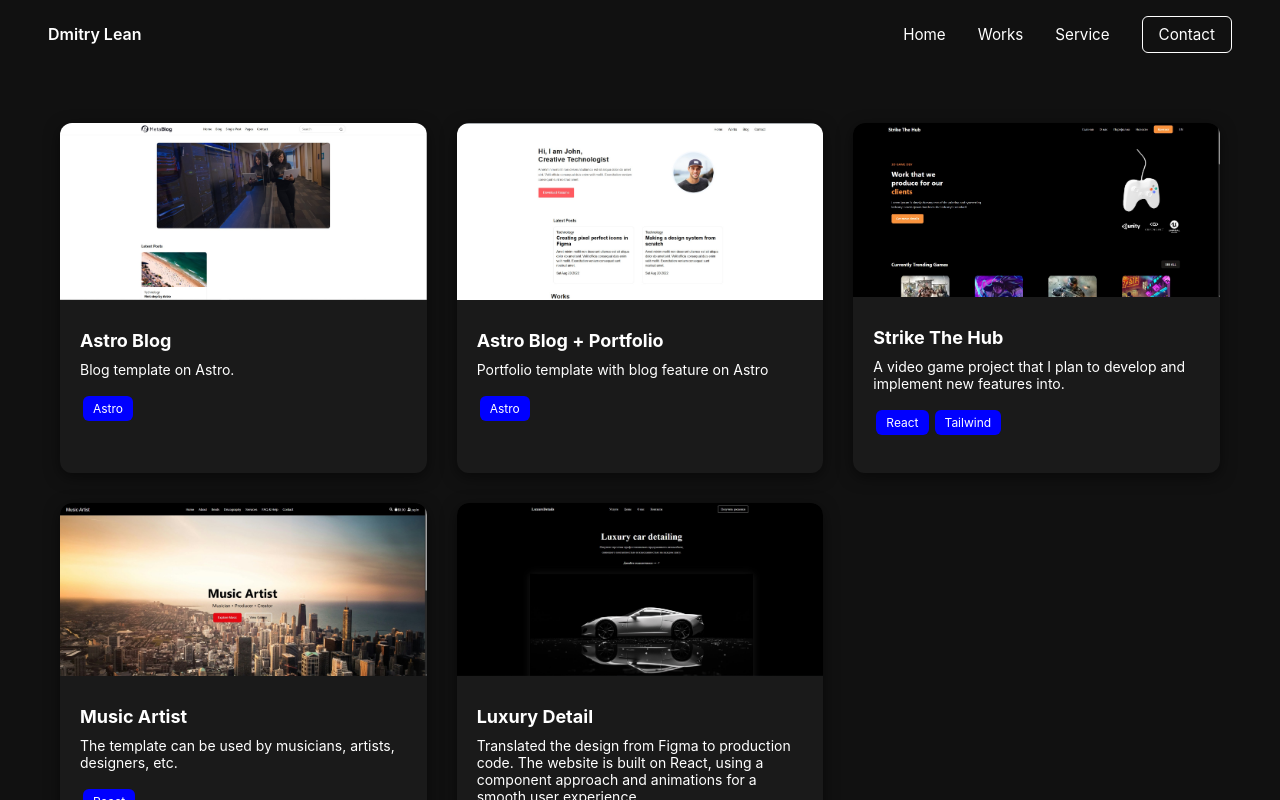
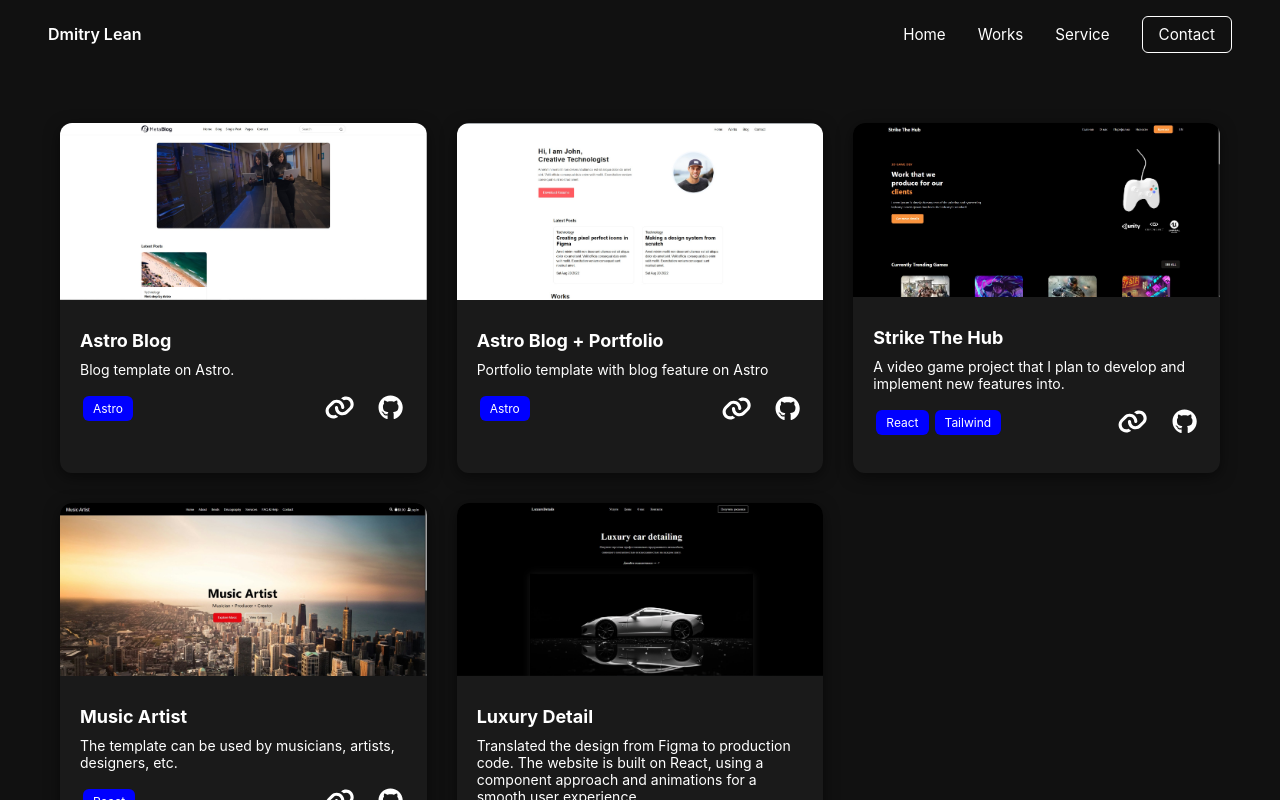
Before and after one commit to dmitrylean/react-portfolio, a React (Create React App) app: page /works in a window 1280 px wide. Built offline with nearby package versions, Linux system fonts and the light colour scheme.

Commit message:
add links

```diff
--- a/package.json
+++ b/package.json
@@ -5,6 +5,7 @@
   "dependencies": {
     "@fortawesome/fontawesome-svg-core": "^7.0.1",
     "@fortawesome/free-brands-svg-icons": "^7.0.1",
+    "@fortawesome/free-solid-svg-icons": "^7.0.1",
     "@fortawesome/react-fontawesome": "^3.0.2",
     "@testing-library/dom": "^10.4.1",
     "@testing-library/jest-dom": "^6.8.0",
--- a/src/components/WorksSection.jsx
+++ b/src/components/WorksSection.jsx
@@ -1,6 +1,12 @@
 import React from "react";
 import "./WorksSection.css";
 import projects from "../data/portfolio.json";
+import { FontAwesomeIcon } from "@fortawesome/react-fontawesome";
+import {
+  faGithub,
+  faWebAwesome,
+} from "@fortawesome/free-brands-svg-icons";
+import { faLink } from "@fortawesome/free-solid-svg-icons";
 
 const Works = () => {
   return (
@@ -29,14 +35,14 @@
                       target="_blank"
                       rel="noopener noreferrer"
                     >
-                      <i className="fa-solid fa-link"></i>
+                      <FontAwesomeIcon icon={faLink} />
                     </a>
                     <a
                       href={project.github}
                       target="_blank"
                       rel="noopener noreferrer"
                     >
-                      <i className="fa-brands fa-github"></i>
+                      <FontAwesomeIcon icon={faGithub} />
                     </a>
                   </div>
                 </div>
```
Also changed, not shown: 1 other file (tests, documents, lock files or other folders).
